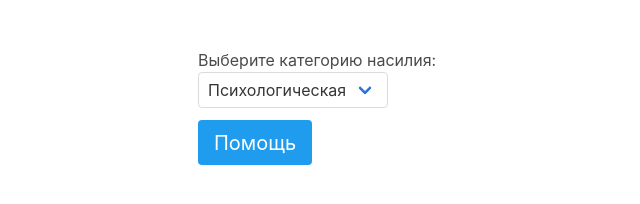
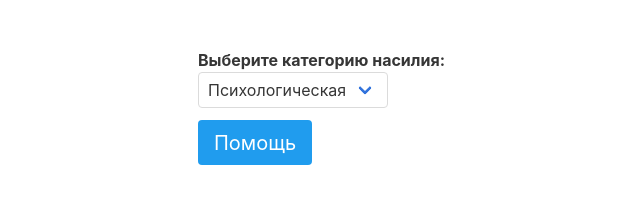
Before and after one commit to mrcat323/1313, a plain HTML site: page index.html in a window 1280 px wide. Shown: the whole page, without its empty margins (313-953 px from the left). Drawn offline with Linux system fonts and the light colour scheme.

Commit message:
head2 tag replaced with strong one

```diff
--- a/index.html
+++ b/index.html
@@ -11,7 +11,7 @@
     <div class="container section">
         <div class="columns is-mobile is-centered">
             <div class="column is-half-mobile is-3-desktop">
-                <h2>Выберите категорию насилия:</h2>
+                <strong>Выберите категорию насилия:</strong>
                 <div class="field">
                     <div class="control">
                       <div class="select">
```
